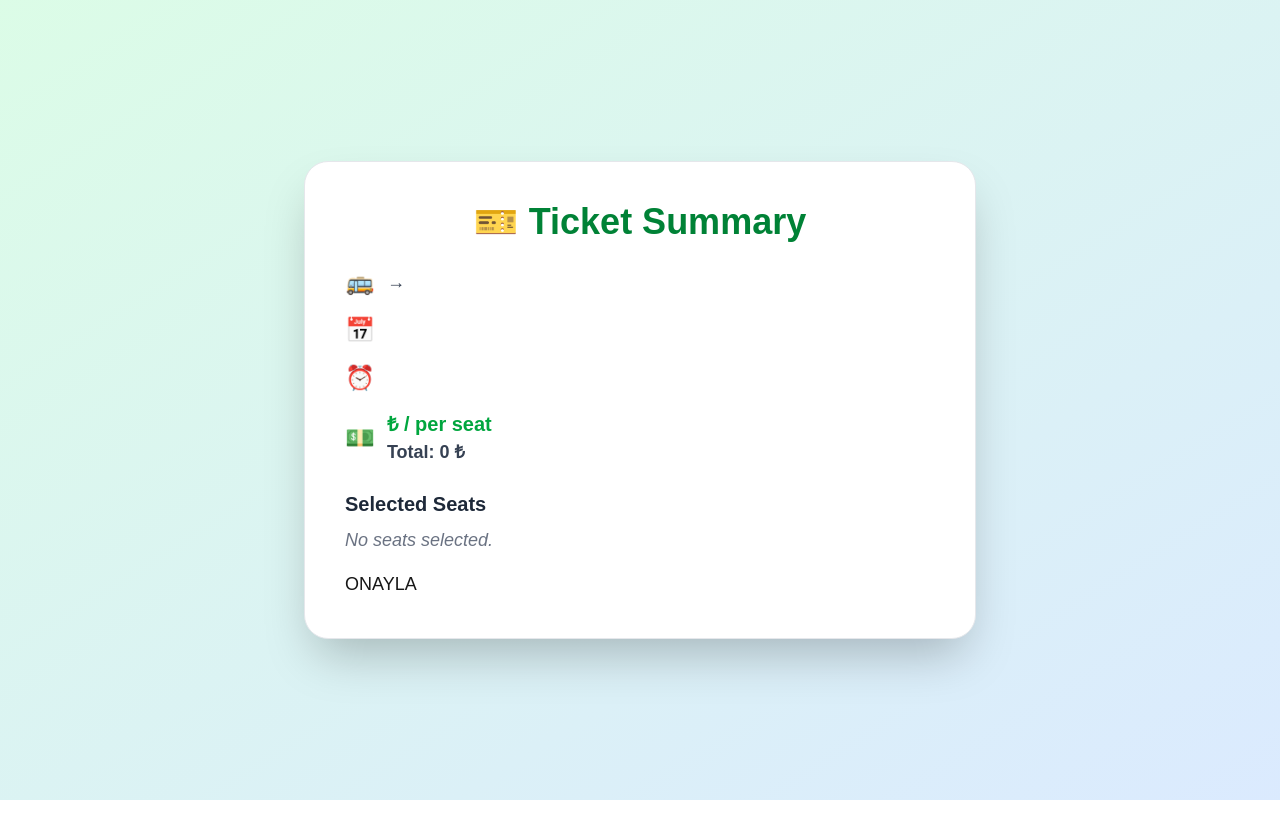
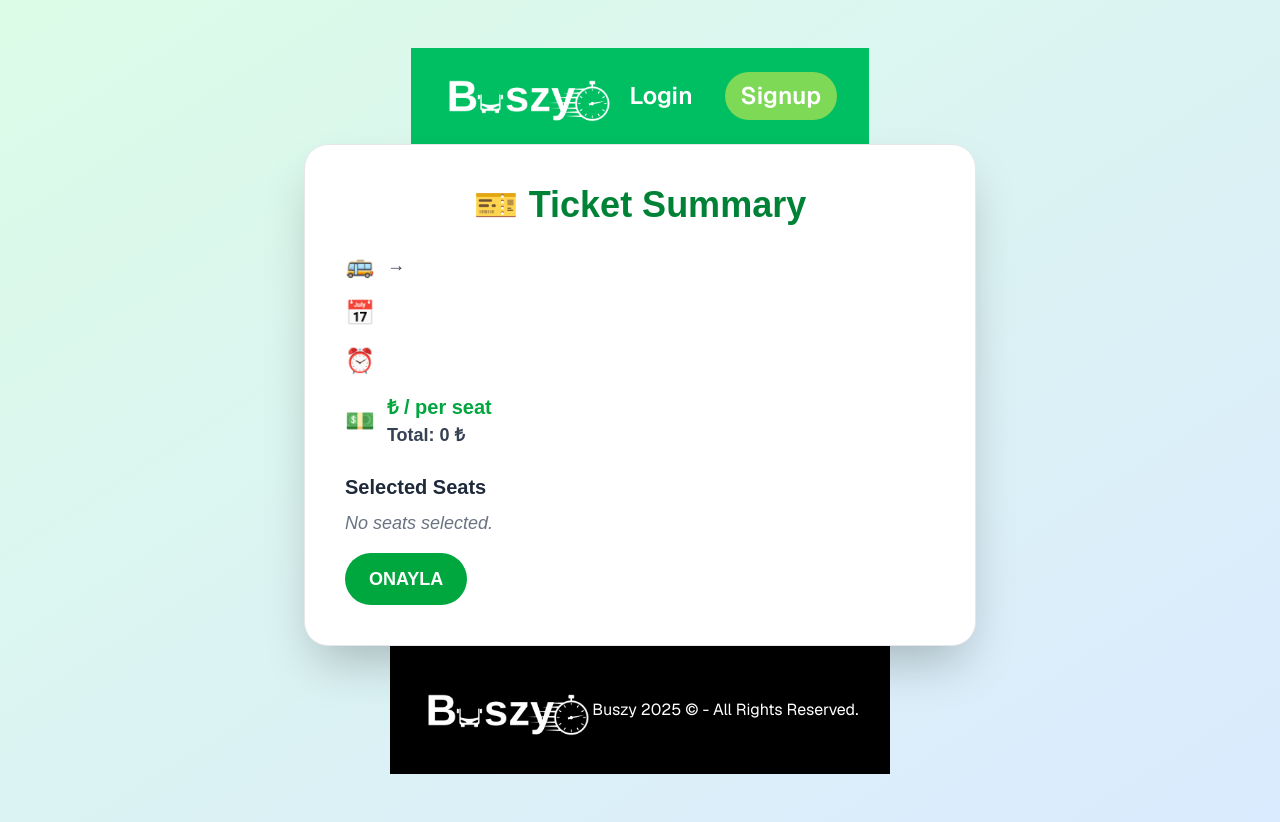
Before and after one commit to emremustu/buszy, a Next.js app in the folder frontend/: page /ticket in a window 1280 px wide. Before the commit the page ends 800 px from the top, so only its background shows below. Built offline with nearby package versions, Linux system fonts and the light colour scheme.

Commit message:
changess

```diff
--- a/frontend/app/ticket/page.tsx
+++ b/frontend/app/ticket/page.tsx
@@ -1,6 +1,9 @@
 'use client';
+
 import { useSearchParams } from 'next/navigation';
 import { useEffect, useState } from 'react';
+import Navbar from "../components/Navbar";  // Navbar'ı ekliyoruz
+import Footer from "../components/Footer"; // Footer'ı ekliyoruz
 
 const TicketPage = () => {
     const searchParams = useSearchParams();
@@ -14,24 +17,19 @@ const TicketPage = () => {
     const plate = searchParams.get('plate');
     const list_id = searchParams.get('list_id');
 
-    // State variables
     const [userId, setUserId] = useState<string | null>(null);
     const [seats, setSeats] = useState<{ seat: number; gender: string }[]>([]);
 
-    // First useEffect to fetch userId from localStorage or sessionStorage
     useEffect(() => {
         if (localStorage.getItem('rememberMe') === 'true') {
             const storedUserId = localStorage.getItem('userId');
-            console.log('User ID from localStorage:', storedUserId);  // Debugging
             setUserId(storedUserId);
         } else {
             const storedUserId = sessionStorage.getItem('userId');
-            console.log('User ID from sessionStorage:', storedUserId);  // Debugging
             setUserId(storedUserId);
         }
-    }, []);  // This effect runs only once, when the component is first mounted
+    }, []);
 
-    // Second useEffect to handle the seats param
     useEffect(() => {
         if (seatsParam) {
             try {
@@ -40,14 +38,13 @@ const TicketPage = () => {
                 console.error('Failed to parse seats:', err);
             }
         }
-    }, [seatsParam]);  // This effect runs when seatsParam changes
+    }, [seatsParam]);
 
-    // Handle form submission
     const handleSubmit = async (e: React.FormEvent) => {
         e.preventDefault();
 
         if (!userId) {
-            alert('User ID is not available!');  // Check if userId is available
+            alert('User ID is not available!');
             return;
         }
 
@@ -61,7 +58,7 @@ const TicketPage = () => {
             time,
             date,
         };
-        console.log(data);
+
         try {
             const response = await fetch('http://localhost:8000/api/set-seats', {
                 method: 'POST',
@@ -80,14 +77,15 @@ const TicketPage = () => {
             }
         } catch (error) {
             console.error('Error during fetch:', error);
-            alert('Bir hata oluştu, lütfen tekrar deneyin.' + error);
+            alert('Bir hata oluştu, lütfen tekrar deneyin.');
         }
     };
 
     const totalPrice = seats.length * Number(price || 0);
 
     return (
-        <div className="min-h-screen bg-gradient-to-br from-green-100 to-blue-100 flex items-center justify-center py-12 px-4">
+        <div className="min-h-screen bg-gradient-to-br from-green-100 to-blue-100 flex flex-col items-center justify-center py-12 px-4">
+            <Navbar /> {/* Navbar'ı en üstte yerleştiriyoruz */}
             <div className="w-full max-w-2xl bg-white rounded-3xl shadow-2xl p-10 border border-gray-200 animate-fade-in">
                 <h1 className="text-4xl font-bold text-center text-green-700 mb-6">🎫 Ticket Summary</h1>
 
@@ -136,10 +134,13 @@ const TicketPage = () => {
                     </div>
 
                     <form onSubmit={handleSubmit}>
-                        <button type="submit">ONAYLA</button>
+                        <button type="submit" className="bg-green-600 hover:bg-green-700 text-white font-bold py-3 px-6 rounded-full">
+                            ONAYLA
+                        </button>
                     </form>
                 </div>
             </div>
+            <Footer /> {/* Footer'ı ekliyoruz */}
         </div>
     );
 };
--- a/frontend/app/voyage_listings/page.tsx
+++ b/frontend/app/voyage_listings/page.tsx
@@ -70,7 +70,7 @@ const TripsPage = () => {
           voyages.map((voyage, index) => (
             <div key={index} className="mb-10">
               <section className="bus-card bg-white flex items-center justify-between p-6 rounded-2xl shadow-lg hover:scale-105 hover:shadow-xl transition-transform duration-300">
-                <Image src="/images/kamilkoc.png" alt="Bus Company Logo" width={100} height={50} />
+                <Image src="/assets/images/kamilkoc.png" alt="Bus Company Logo" width={100} height={50} />
                 <div className="bus-info flex-1 ml-8">
                   <div className="seat-info flex items-center justify-center gap-2 mb-1">
                     <Image src="/assets/images/seat-icon.png" alt="Seat Icon" width={50} height={50} />
```
Also changed, not shown: frontend/public/assets/images/kamilkoc.png.
